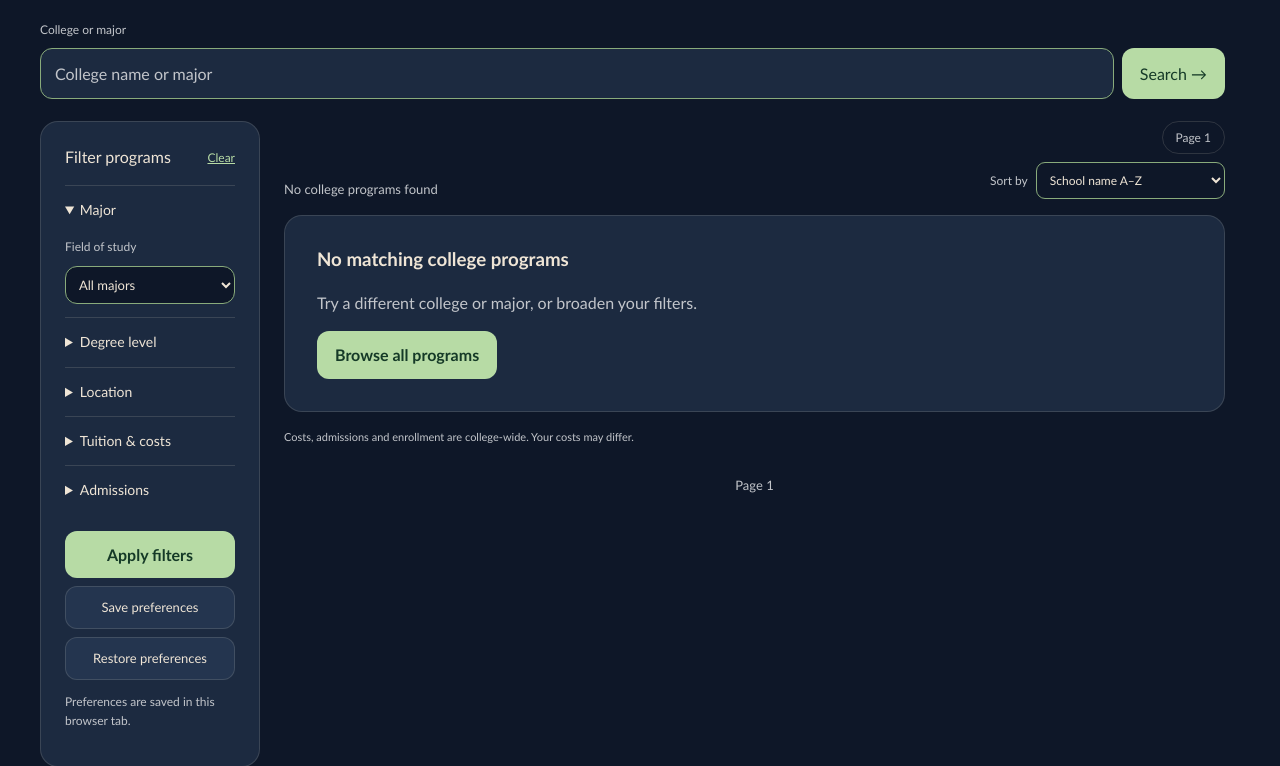
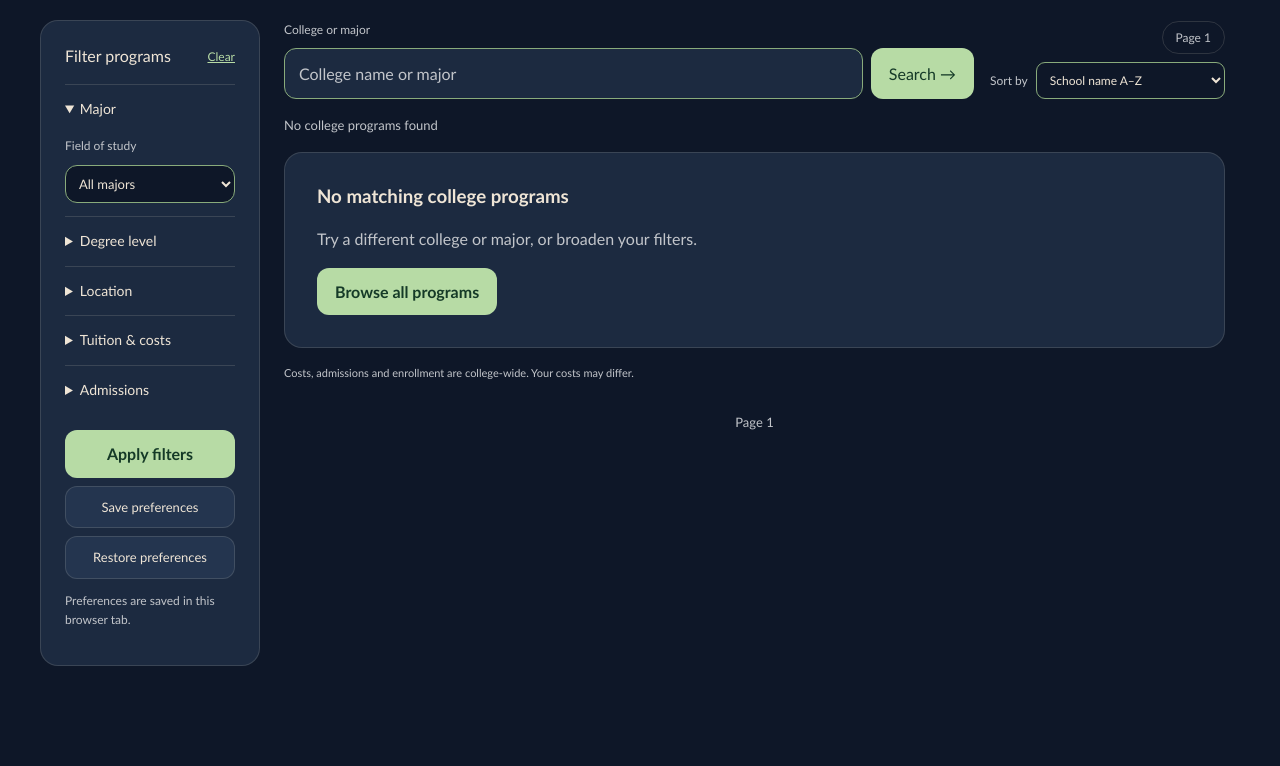
Before and after one commit to whoisbianka/CSC400-Capstone, a Flask app: page /explore in a window 1280 px wide. Shown: the part 249-1015 px from the top of the page. After the commit the page ends 915 px from the top, so only its background shows below. Run offline with Flask 3, Linux system fonts and the light colour scheme; parts of the project's set-up code (start-up, migrations or seed data) failed here and were passed over.

Commit message:
Move Explore search beside existing sort controls (codex)
Align search and sorting in both Explore views while preserving the existing sort options and form submission behavior.

Co-authored-by: OpenAI Codex <codex@openai.com>

```diff
--- a/degree_path/static/css/explore.css
+++ b/degree_path/static/css/explore.css
@@ -203,3 +203,8 @@
 .explore-workspace .explore-intro h1 { font-weight: 500; }
 .explore-workspace .catalog-filter-group summary { font-weight: 500; }
 .explore-workspace .explore-search-controls .primary-link { font-weight: 500; }
+
+/* Search moves beside the existing sort controls; sort styling stays unchanged. */
+.explore-results-toolbar .explore-search { flex: 1 1 220px; min-width: min(220px, 100%); margin-bottom: 0; }
+.explore-results-toolbar .explore-sort { flex-shrink: 0; }
+.explore-results-meta .results-count { margin: 0 0 16px; font-size: 13px; }
--- a/degree_path/templates/explore.html
+++ b/degree_path/templates/explore.html
@@ -1,6 +1,6 @@
 {% extends 'base.html' %}
 {% block extra_head %}
-<link rel="stylesheet" href="{{ url_for('static', filename='css/explore.css', v='separate-search-2') }}">
+<link rel="stylesheet" href="{{ url_for('static', filename='css/explore.css', v='search-sort-row-1') }}">
 <script src="{{ url_for('static', filename='js/explore.js', v='4') }}" defer></script>
 <script src="{{ url_for('static', filename='js/explore-preferences.js') }}" defer></script>
 {% if session.get('user_id') %}
@@ -13,10 +13,7 @@
   <div id="explore-loading" class="explore-loading" role="status" aria-live="polite" hidden><span class="explore-spinner" aria-hidden="true"></span><span>Loading programs…</span></div>
   {% include '_explore_tabs.html' %}
   <header class="explore-intro"><h1 id="page-title">Find a college program</h1><p>Compare schools offering the major and degree you want.</p></header>
-  <div class="explore-search" role="search" aria-label="College program search">
-    <label for="program-search">College or major</label>
-    <div class="explore-search-controls"><input id="program-search" form="degree-filter-form" type="search" name="q" maxlength="200" value="{{ filters.get('q', '') }}" placeholder="College name or major"><button class="primary-link" form="degree-filter-form" type="submit">Search <span aria-hidden="true">→</span></button></div>
-  </div>
+
   <div class="explore-layout">
     <aside class="explore-sidebar" aria-labelledby="browse-title">
       <div class="sidebar-heading"><h2 id="browse-title">Filter programs</h2><a href="{{ url_for('web.explore', view='programs') }}">Clear</a></div>
@@ -45,7 +42,11 @@
       </form>
     </aside>
     <section class="explore-results" aria-labelledby="results-title">
-      <div class="explore-results-toolbar"><div><h2 id="results-title" class="sr-only">College programs</h2><p class="results-count" role="status">{% if data.rows %}Showing {{ (data.page - 1) * 25 + 1 }}–{{ (data.page - 1) * 25 + data.rows|length }} college programs{% else %}No college programs found{% endif %}</p></div><div class="explore-sort"><span class="page-badge">Page {{ data.page }}</span><label for="program-sort">Sort by</label><select id="program-sort" form="degree-filter-form" name="sort">{% for value, label in [('school_asc', 'School name A–Z'), ('school_desc', 'School name Z–A'), ('earnings_desc', 'Highest program earnings'), ('net_price_asc', 'Lowest cost after aid'), ('tuition_in_asc', 'Lowest in-state tuition'), ('tuition_out_asc', 'Lowest out-of-state tuition')] %}<option value="{{ value }}" {% if program_sort == value %}selected{% endif %}>{{ label }}</option>{% endfor %}</select></div></div>
+      <div class="explore-results-toolbar"><div class="explore-search" role="search" aria-label="College program search">
+    <label for="program-search">College or major</label>
+    <div class="explore-search-controls"><input id="program-search" form="degree-filter-form" type="search" name="q" maxlength="200" value="{{ filters.get('q', '') }}" placeholder="College name or major"><button class="primary-link" form="degree-filter-form" type="submit">Search <span aria-hidden="true">→</span></button></div>
+  </div><div class="explore-sort"><span class="page-badge">Page {{ data.page }}</span><label for="program-sort">Sort by</label><select id="program-sort" form="degree-filter-form" name="sort">{% for value, label in [('school_asc', 'School name A–Z'), ('school_desc', 'School name Z–A'), ('earnings_desc', 'Highest program earnings'), ('net_price_asc', 'Lowest cost after aid'), ('tuition_in_asc', 'Lowest in-state tuition'), ('tuition_out_asc', 'Lowest out-of-state tuition')] %}<option value="{{ value }}" {% if program_sort == value %}selected{% endif %}>{{ label }}</option>{% endfor %}</select></div></div>
+    <div class="explore-results-meta"><h2 id="results-title" class="sr-only">College programs</h2><p class="results-count" role="status">{% if data.rows %}Showing {{ (data.page - 1) * 25 + 1 }}–{{ (data.page - 1) * 25 + data.rows|length }} college programs{% else %}No college programs found{% endif %}</p></div>
       {% if filter_chips %}<nav class="active-filters" aria-label="Active filters">{% for chip in filter_chips %}<a class="filter-chip" href="{{ chip.url }}" aria-label="Remove {{ chip.label }}">{{ chip.label }} <span aria-hidden="true">×</span></a>{% endfor %}</nav>{% endif %}
       {% if session.get('user_id') %}<p id="program-favorites-status" role="status" aria-live="polite"></p><button id="program-favorites-retry" class="secondary-button" type="button" hidden>Retry favorites</button>{% endif %}
       <div class="program-cards">
```
Also changed, not shown: degree_path/templates/explore_majors.html (+7 -7 lines).
